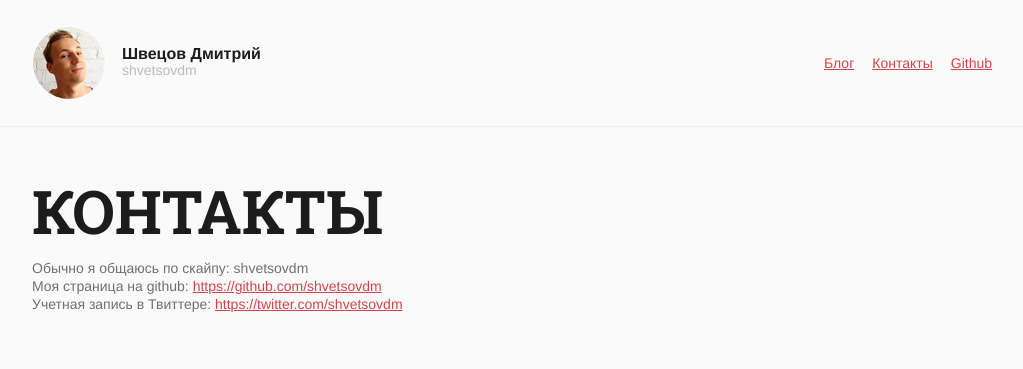
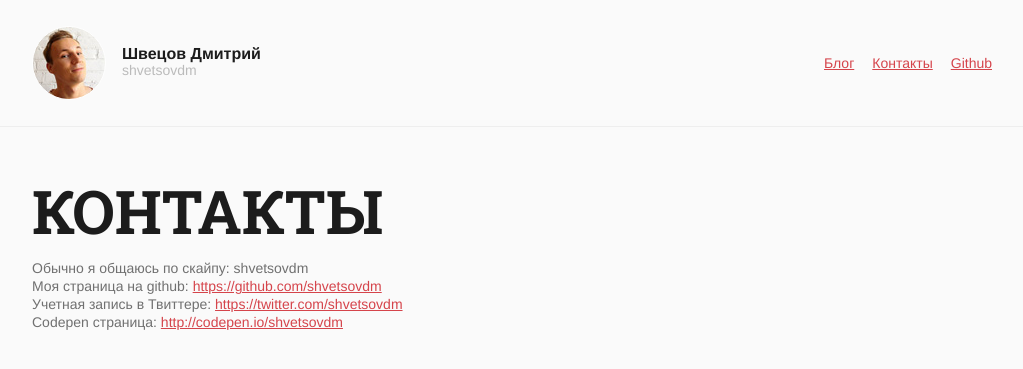
Before and after one commit to dmshvetsov/iamdidev.github.io, a Jekyll site: the page built from _pages/contacts.md, in a window 1280 px wide. Shown: the top 369 px of the page, without its empty margins (128-1151 px from the left). Built offline with Jekyll 4.4.1, drawn with Linux system fonts in a browser that asks for light colours.

Commit message:
Add codepen link

```diff
--- a/_pages/contacts.md
+++ b/_pages/contacts.md
@@ -8,4 +8,5 @@ title: Контакты
   <li>Обычно я общаюсь по скайпу: shvetsovdm</li>
   <li>Моя страница на github: <a href="https://github.com/shvetsovdm">https://github.com/shvetsovdm</a></li>
   <li>Учетная запись в Твиттере: <a href="https://twitter.com/shvetsovdm">https://twitter.com/shvetsovdm</a></li>
+  <li>Codepen страница: <a href="http://codepen.io/shvetsovdm/">http://codepen.io/shvetsovdm</a></li>
 </ul>
```
